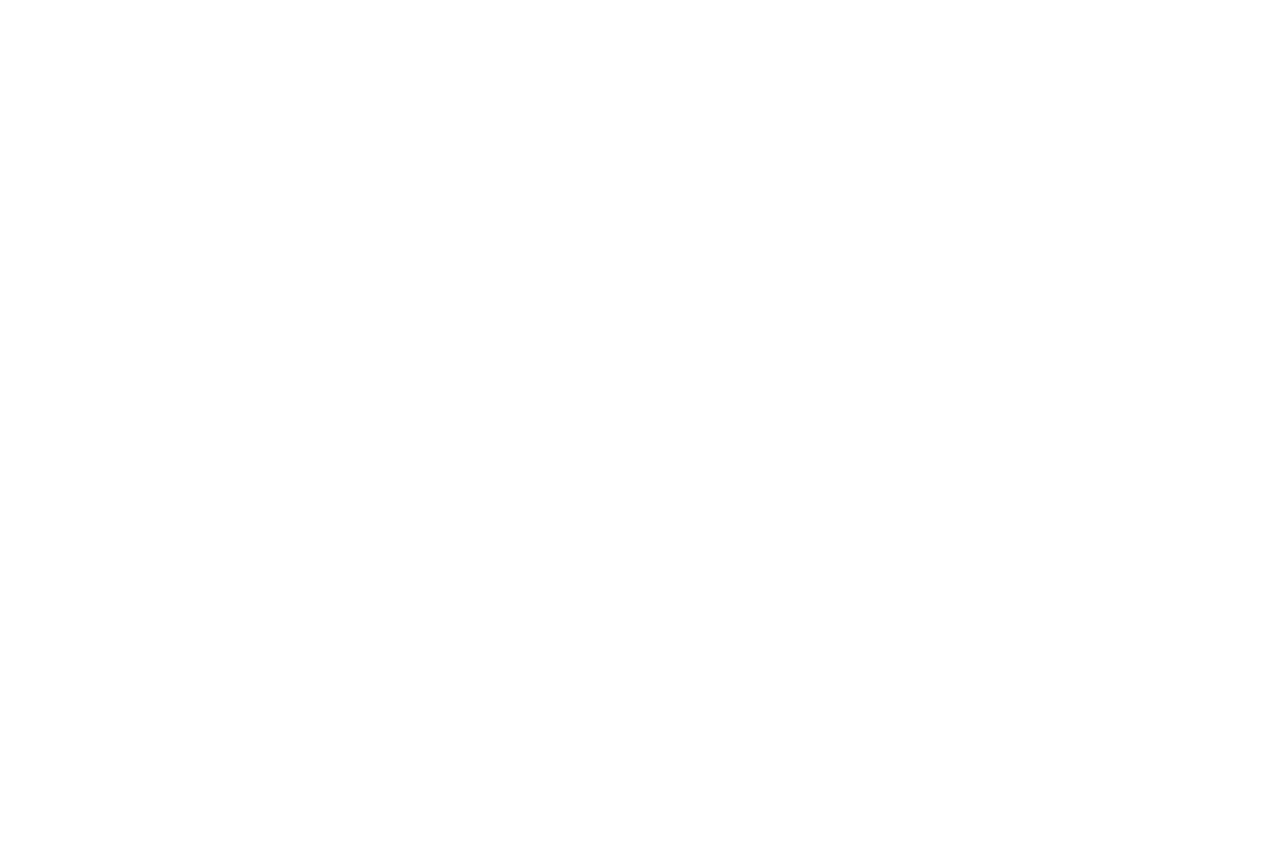
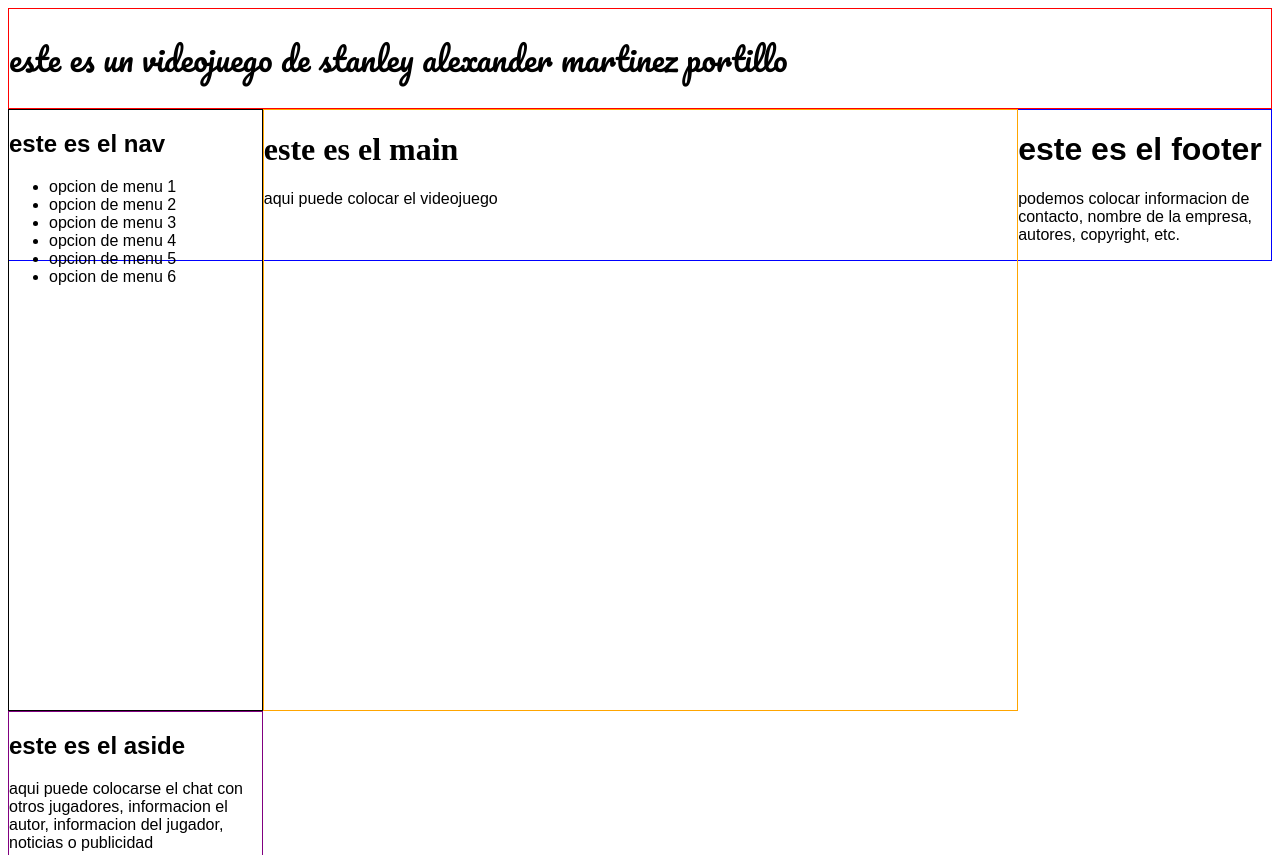
Before and after one commit to stanleyA12/samp_20260204, a plain HTML site: page index.html in a window 1280 px wide. Shown: the top 855 px of the page. Before the commit the page ends 800 px from the top, so only its background shows below. Drawn offline with Linux system fonts and the light colour scheme; a web font is replaced by a local one.

Commit message:
finalizacion de practica

```diff
--- a/index.html
+++ b/index.html
@@ -11,11 +11,85 @@
 <title> videojuego de Stanley Alexander Martinez Portillo</title>
 
 <style>
+    @font-face {
+        font-family: 'Chandia';
+        src: url('Chandia,Woff2')format('woff2');
+        font-weight: bold;
+        font-style: normal;
+        display: swap;
+    }
+*{
+    font-family: Arial, Helvetica, sans-serif;
+}
+header{
+    border: 1px solid red;
+}
+nav{
+    border: 1px solid black;
+    float: left;
+    width: 20%;
+    height: 600px;
+}
+main{
+    border: 1px solid orange;
+    width: 59.6%;
+    float: left;
+    height: 600px;
+}
+aside{
+    border: 1px solid purple;
+    width: 20%;
+    float: left;
+    height: 600px;
+}
+footer{
+    border: 1px solid blue;
+}
+.Chandia-bold{
+    font-family: 'Chandia';
+    font-weight: bold;
+}.pacifico-regular {
+  font-family: "Pacifico", cursive;
+  font-weight: 400;
+  font-style: normal;
+}
 
 </style>
+<link rel="preconnect" href="https://fonts.googleapis.com">
+<link rel="preconnect" href="https://fonts.gstatic.com" crossorigin>
+<link href="https://fonts.googleapis.com/css2?family=Pacifico&display=swap" rel="stylesheet">
 <link rel="shortcut icon" href="favicon.ico" type="image/x-icon" />
 <script>src="scripts.js"</script>
 </head>
+<body>
+<header>
+    <h1 class="pacifico-regular"> este es un videojuego de stanley alexander martinez portillo</h1>
+</header>
+<nav>
+    <h1> este es el nav</h1>
+    <ul>
+        <li>opcion de menu 1</li>
+        <li>opcion de menu 2</li>
+        <li>opcion de menu 3</li>
+        <li>opcion de menu 4</li>
+        <li>opcion de menu 5</li>
+        <li>opcion de menu 6</li>
+    </ul>
+</nav>
+<main>
+    <h1 class="Chandia-bold"> este es el main</h1>
+    <p>aqui puede colocar el videojuego</p>
+</main>
+<aside>
+    <h1> este es el aside</h1>
+    <p>aqui puede colocarse el chat con otros jugadores, informacion el autor, informacion del jugador,
+        noticias o publicidad</p>
+</aside>
+<footer>
+    <h1>este es el footer</h1>
+    <p>podemos colocar informacion de contacto, nombre de la empresa, autores, copyright, etc.</p>
+</footer>
+</body>
 
 
 
```
Also changed, not shown: Chandia.woff2 (added).
